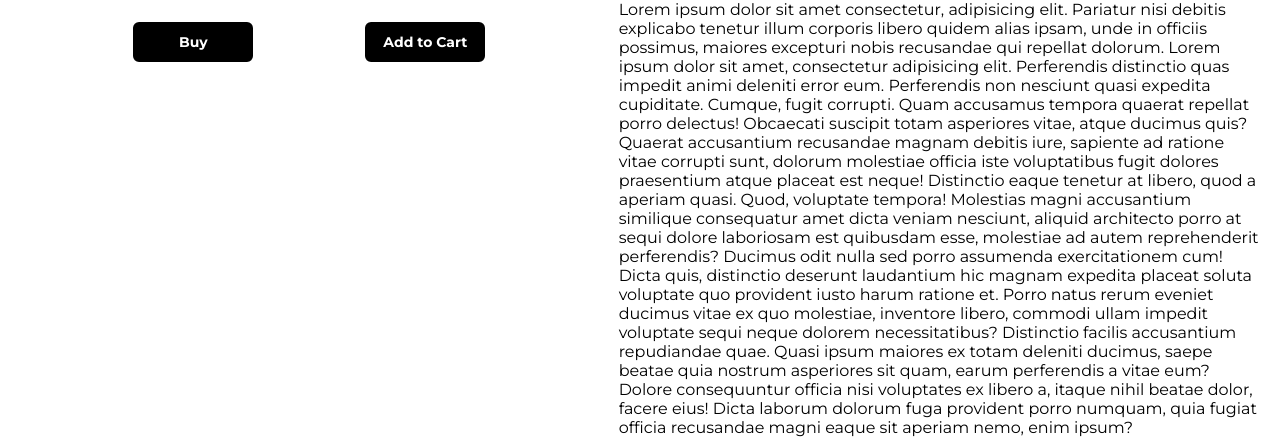
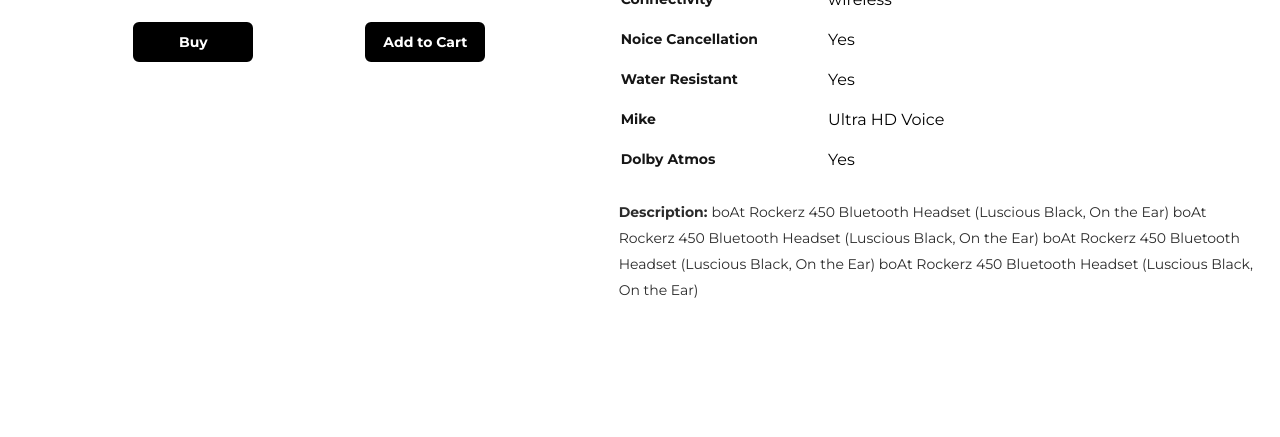
Before and after one commit to jatindahiya100/rainfire, a PHP site: page /productDetails.html in a window 1280 px wide. Shown: the part 525-962 px from the top of the page. After the commit the page ends 823 px from the top, so only its background shows below. Run offline with PHP 8.4, Linux system fonts and the light colour scheme; some libraries are stand-ins or nearby versions.

Commit message:
Initial commit

```diff
--- a/css/productDetails.css
+++ b/css/productDetails.css
@@ -33,7 +33,7 @@ html,body{
 .product-gallery .product-photos img {
   width: 100%;
   height: 100%;
-  object-fit: cover;
+  object-fit: contain;
 }
 .prev,
 .next {
@@ -164,21 +164,46 @@ html,body{
 .section02 .specifications table th{
   background-color: black;
   color: white;
-  border: black 1px solid;
+  border-radius: 8px;
+  /* border: black 1px solid; */
 }
 .section02 .specifications table tr{
   height: 40px;
 }
 .section02 .specifications table tr td:first-child{
-  color: rgb(53, 53, 53);
-  font-weight: 500;
+  color: rgb(22, 22, 22);
+  font-weight: 700;
   font-size: 14px;
+  text-align: start;
 }
 .section02 .specifications table tr td {
-  border: rgb(99, 99, 99) 1px solid;
   padding: 2px;
 }
 
 #description {
+  font-size: 14px;
+  line-height: 26px;
+  color: rgb(43, 43, 43);
   margin-top: 20px;
 }
+@media only screen and (max-width: 800px) {
+
+}
+@media only screen and (max-width: 600px) {
+  .wrapper {
+    flex-direction: column;
+  }
+  .section01 {
+    width: 100%;
+  }
+  .product-gallery{
+    margin-top: 0;
+    width: 100%;
+  }
+  .section02{
+    width: 100%;
+  }
+  .product-photos {
+    height: 400;
+  }
+}
--- a/productDetails.html
+++ b/productDetails.html
@@ -84,27 +84,32 @@
                             <td>Color</td>
                             <td>Black</td>
                         </tr>
+                        <tr>
+                            <td>Connectivity</td>
+                            <td>wireless</td>
+                        </tr>
+                        <tr>
+                            <td>Noice Cancellation</td>
+                            <td>Yes</td>
+                        </tr>
+                        <tr>
+                            <td>Water Resistant</td>
+                            <td>Yes</td>
+                        </tr>
+                        <tr>
+                            <td>Mike</td>
+                            <td>Ultra HD Voice</td>
+                        </tr>
+                        <tr>
+                            <td>Dolby Atmos</td>
+                            <td>Yes</td>
+                        </tr>
                     </table>
-                    <p id="description">Lorem ipsum dolor sit amet consectetur, adipisicing elit. Pariatur nisi debitis explicabo tenetur
-                        illum corporis libero quidem alias ipsam, unde in officiis possimus, maiores excepturi nobis
-                        recusandae qui repellat dolorum.
-                        Lorem ipsum dolor sit amet, consectetur adipisicing elit. Perferendis distinctio quas impedit
-                        animi deleniti error eum. Perferendis non nesciunt quasi expedita cupiditate. Cumque, fugit
-                        corrupti. Quam accusamus tempora quaerat repellat porro delectus! Obcaecati suscipit totam
-                        asperiores vitae, atque ducimus quis? Quaerat accusantium recusandae magnam debitis iure,
-                        sapiente ad ratione vitae corrupti sunt, dolorum molestiae officia iste voluptatibus fugit
-                        dolores praesentium atque placeat est neque! Distinctio eaque tenetur at libero, quod a aperiam
-                        quasi. Quod, voluptate tempora! Molestias magni accusantium similique consequatur amet dicta
-                        veniam nesciunt, aliquid architecto porro at sequi dolore laboriosam est quibusdam esse,
-                        molestiae ad autem reprehenderit perferendis? Ducimus odit nulla sed porro assumenda
-                        exercitationem cum! Dicta quis, distinctio deserunt laudantium hic magnam expedita placeat
-                        soluta voluptate quo provident iusto harum ratione et. Porro natus rerum eveniet ducimus vitae
-                        ex quo molestiae, inventore libero, commodi ullam impedit voluptate sequi neque dolorem
-                        necessitatibus? Distinctio facilis accusantium repudiandae quae. Quasi ipsum maiores ex totam
-                        deleniti ducimus, saepe beatae quia nostrum asperiores sit quam, earum perferendis a vitae eum?
-                        Dolore consequuntur officia nisi voluptates ex libero a, itaque nihil beatae dolor, facere eius!
-                        Dicta laborum dolorum fuga provident porro numquam, quia fugiat officia recusandae magni eaque
-                        sit aperiam nemo, enim ipsum?
+                    <p id="description"><strong>Description: </strong>
+                        boAt Rockerz 450 Bluetooth Headset (Luscious Black, On the Ear)
+                        boAt Rockerz 450 Bluetooth Headset (Luscious Black, On the Ear)
+                        boAt Rockerz 450 Bluetooth Headset (Luscious Black, On the Ear)
+                        boAt Rockerz 450 Bluetooth Headset (Luscious Black, On the Ear)
                     </p>
                 </div>
             </div>
```
